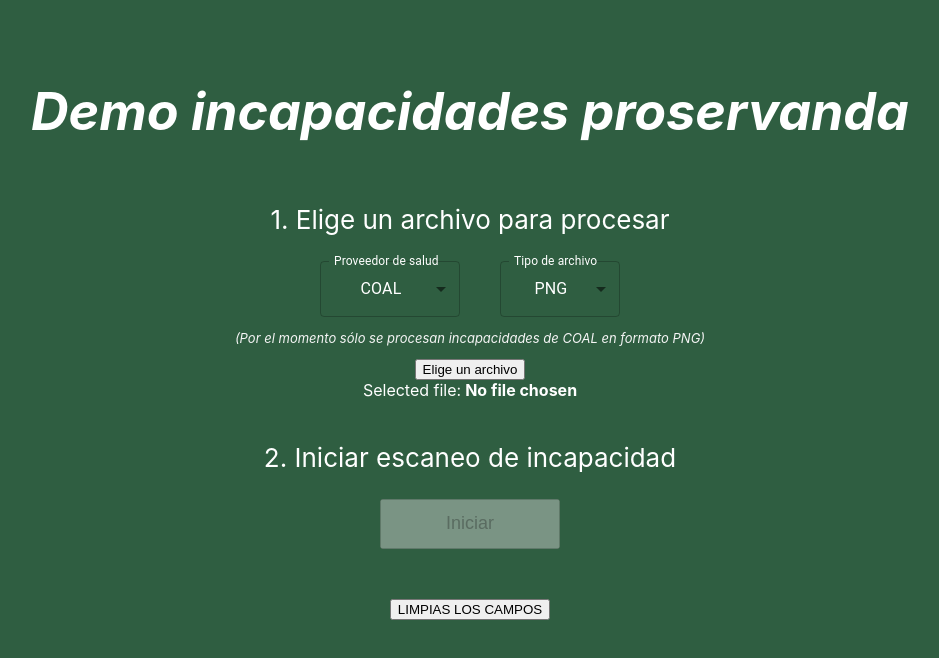
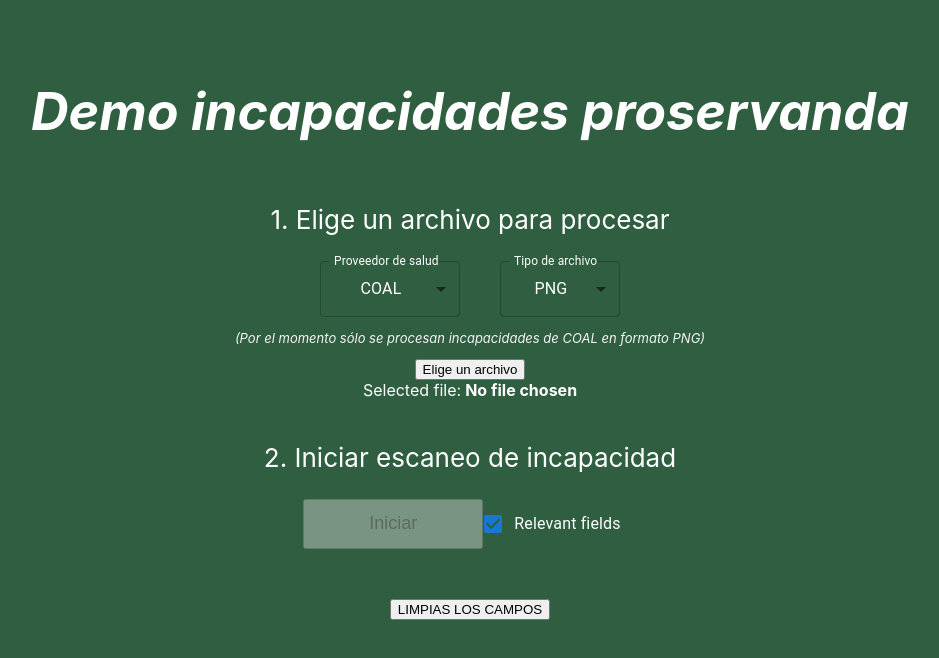
Before and after one commit to temevh/proser, a React (Create React App) app in the folder frontend/: page / in a window 1280 px wide. Shown: the top 658 px of the page, without its empty margins (170-1109 px from the left). Built offline with nearby package versions, Linux system fonts and the light colour scheme; no server answers.

Commit message:
added checkbox for relevant fields

```diff
--- a/frontend/src/App.js
+++ b/frontend/src/App.js
@@ -7,6 +7,8 @@
 import MenuItem from "@mui/material/MenuItem";
 import FormControl from "@mui/material/FormControl";
 import Select from "@mui/material/Select";
+import Checkbox from "@mui/material/Checkbox";
+import FormControlLabel from "@mui/material/FormControlLabel";
 
 function App() {
   const [paragraphs, setParagraphs] = useState([]);
@@ -15,12 +17,13 @@
   const [processingSuccesfull, setProcessingSuccesfull] = useState(false);
   const [filetype, setFiletype] = useState("PNG");
   const [formType, setFormType] = useState("COAL");
+  const [isRelevantFieldsChecked, setIsRelevantFieldsChecked] = useState(true);
 
   const fileInputRef = useRef(null);
 
   const API_URL = process.env.REACT_APP_API_URL;
 
-  const relevantFields = [""];
+  const relevantFields = ["Orden", "Nombre", "Tipo"];
 
   const handleFileTypeChange = (event) => {
     setFiletype(event.target.value);
@@ -28,6 +31,10 @@
 
   const handleFormTypeChange = (event) => {
     setFormType(event.target.value);
+  };
+
+  const handleCheckboxChange = (event) => {
+    setIsRelevantFieldsChecked(event.target.checked);
   };
 
   const handleFileChange = (event) => {
@@ -78,9 +85,17 @@
   };
 
   const handleExportClick = () => {
+    const containsRelevantWord = (paragraph) => {
+      return relevantFields.some((word) => paragraph.includes(word));
+    };
+
+    const filteredParagraphs = isRelevantFieldsChecked
+      ? paragraphs.filter(containsRelevantWord)
+      : paragraphs;
+
     const workbook = utils.book_new();
     const worksheet = utils.json_to_sheet(
-      paragraphs.map((paragraph) => ({ Paragraph: paragraph }))
+      filteredParagraphs.map((paragraph) => ({ Paragraph: paragraph }))
     );
     utils.book_append_sheet(workbook, worksheet, "Paragraphs");
     const excelBuffer = write(workbook, { bookType: "xlsx", type: "array" });
@@ -93,6 +108,7 @@
     setParagraphs([]);
     setFiletype("PNG");
     setFormType("COAL");
+    setIsRelevantFieldsChecked(true);
     if (fileInputRef.current) {
       fileInputRef.current.value = "";
     }
@@ -159,6 +175,7 @@
           <p className="fileText">{file ? file.name : "No file chosen"}</p>
         </Box>
         <p>2. Iniciar escaneo de incapacidad </p>
+        <Box display={"flex"}>
           <button
             onClick={handleButtonClick}
             disabled={!file || loading}
@@ -166,6 +183,17 @@
           >
             {"Iniciar "}
           </button>
+          <FormControlLabel
+            control={
+              <Checkbox
+                checked={isRelevantFieldsChecked}
+                onChange={handleCheckboxChange}
+              />
+            }
+            label="Relevant fields"
+          />
+        </Box>
+
         {loading ? <p>Procesando...</p> : null}
         {processingSuccesfull ? (
           <div>
```
Lines whose indentation alone changed are shown as unchanged.
